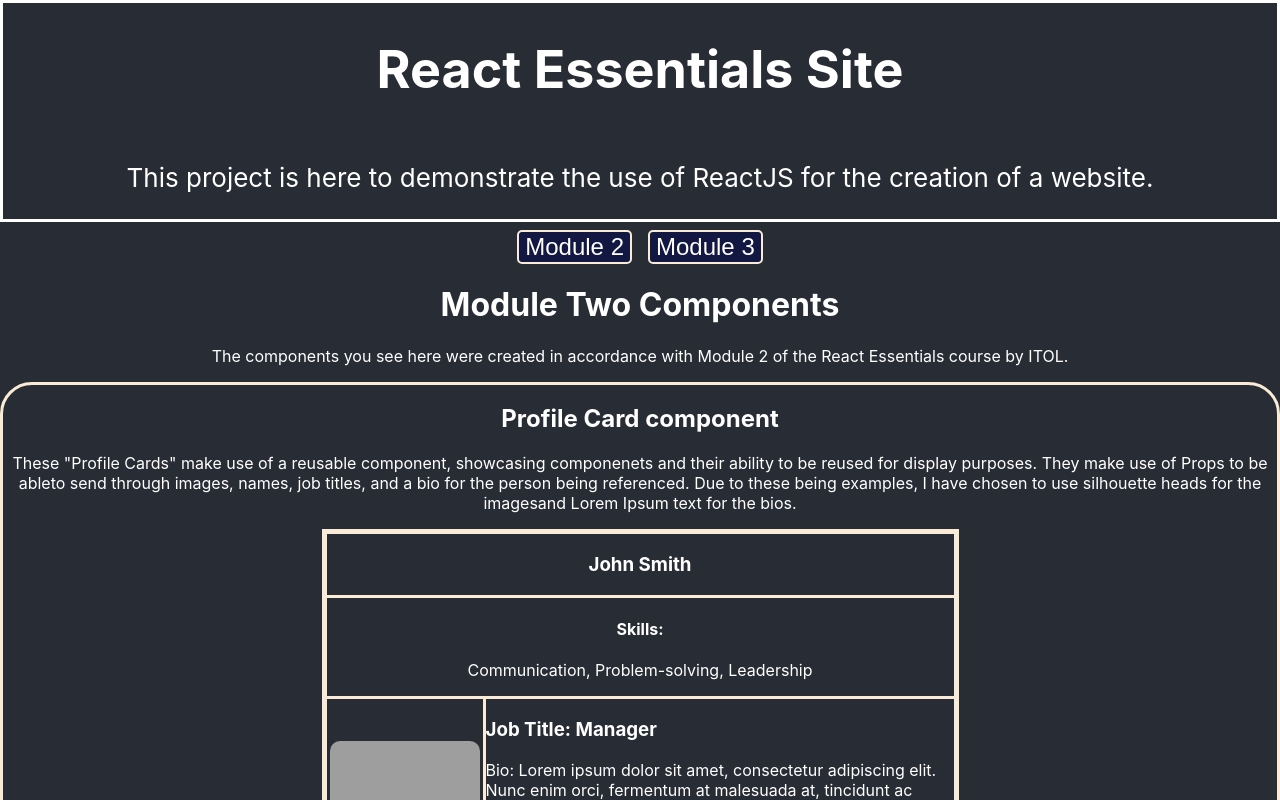
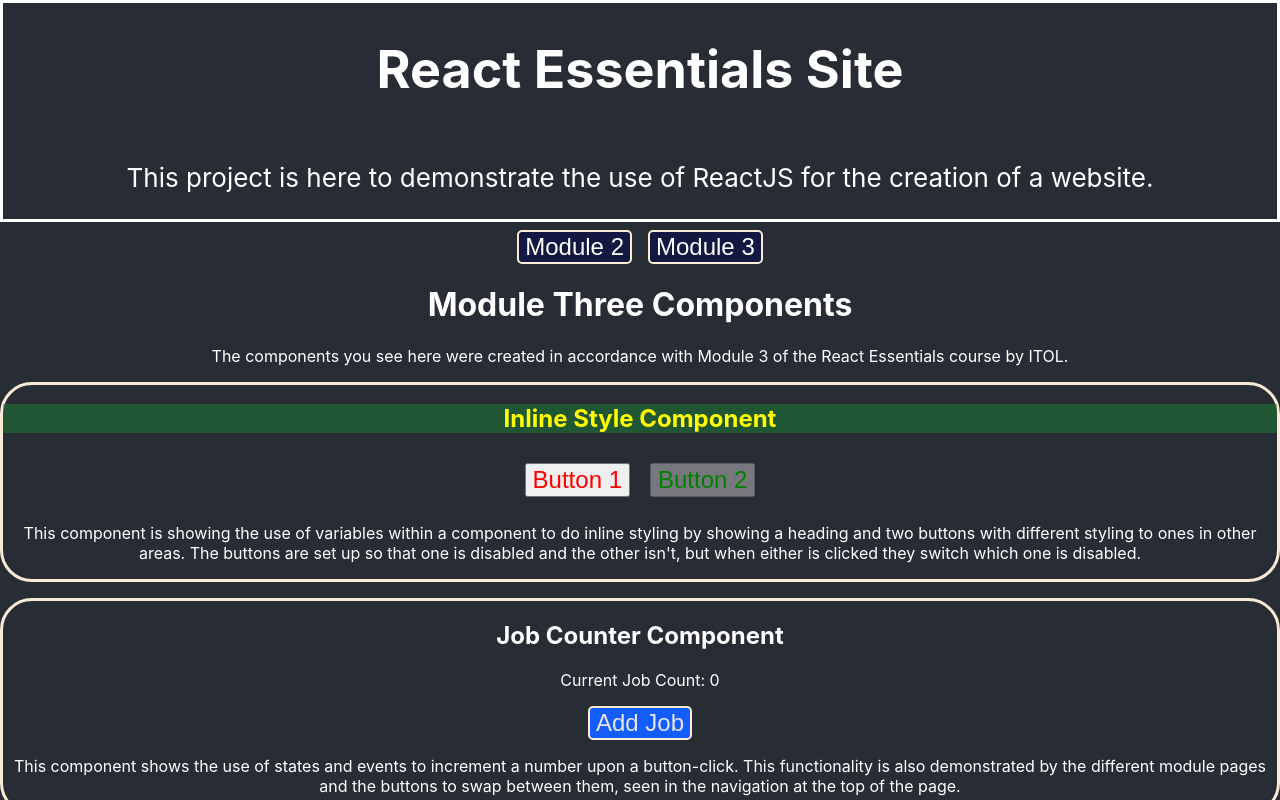
Before and after one commit to ReflectionGolden/react-essentials-site, a React (Create React App) app: page / in a window 1280 px wide. Shown: the top 800 px of the page. Built offline with nearby package versions, Linux system fonts and the light colour scheme; grey boxes are pictures that could not be loaded; the HTML template or start-up script is replaced by a standard one.

Commit message:
Added JobCounter component to demonstrate states and events

```diff
--- a/src/App.css
+++ b/src/App.css
@@ -30,6 +30,26 @@
   border-radius: 2rem;
   margin-top: 1rem;
   margin-bottom: 1rem;
+}
+
+.Generic-button {
+  font-size: x-large;
+  color: #e6e6e6;
+  border: 2px solid antiquewhite;
+  border-radius: 5px;
+  background-color: #155dfb;
+  transition: 0.1s;
+}
+
+.Generic-button:hover {
+  background-color: #2b7fff;
+  box-shadow: 0.2rem 0.2rem black;
+}
+
+.Generic-button:active {
+  background-color: #1447e6;
+  transform: translate(2px 6px);
+  box-shadow: none;
 }
 
 /* Navbar Styles */
--- a/src/App.js
+++ b/src/App.js
@@ -6,7 +6,7 @@ import ModuleThreePage from './course_modules/Module3';
 import NavigationBar from './Navigation';
 
 function App() {
-  const [currentPage, setPage] = useState("2");
+  const [currentPage, setPage] = useState("3");
 
   function ChangePage(Module) {
     setPage(Module);
--- a/src/course_modules/Module3.js
+++ b/src/course_modules/Module3.js
@@ -8,6 +8,9 @@ function ModuleThreePage() {
             <p>The components you see here were created in accordance with Module 3 of the React Essentials course by ITOL.</p>
             <div className='Component-Container'>
                 <InlineStyle />
+            </div>
+            <div className='Component-Container'>
+                <JobCounter />
             </div>
         </div>
     );
@@ -46,4 +49,19 @@ function InlineStyle() {
     );
 }
 
+function JobCounter() {
+    const [jobCount, setJobCount] = useState(0);
+    function AddJob() {
+        setJobCount(jobCount+1);
+    }
+    return (
+        <div>
+            <h2>Job Counter Component</h2>
+            <p>Current Job Count: {jobCount}</p>
+            <button className='Generic-button' onClick={AddJob}>Add Job</button>
+            <p>This component shows the use of states and events to increment a number upon a button-click. This functionality is also demonstrated by the different module pages and the buttons to swap between them, seen in the navigation at the top of the page.</p>
+        </div>
+    );
+}
+
 export default ModuleThreePage;
```
